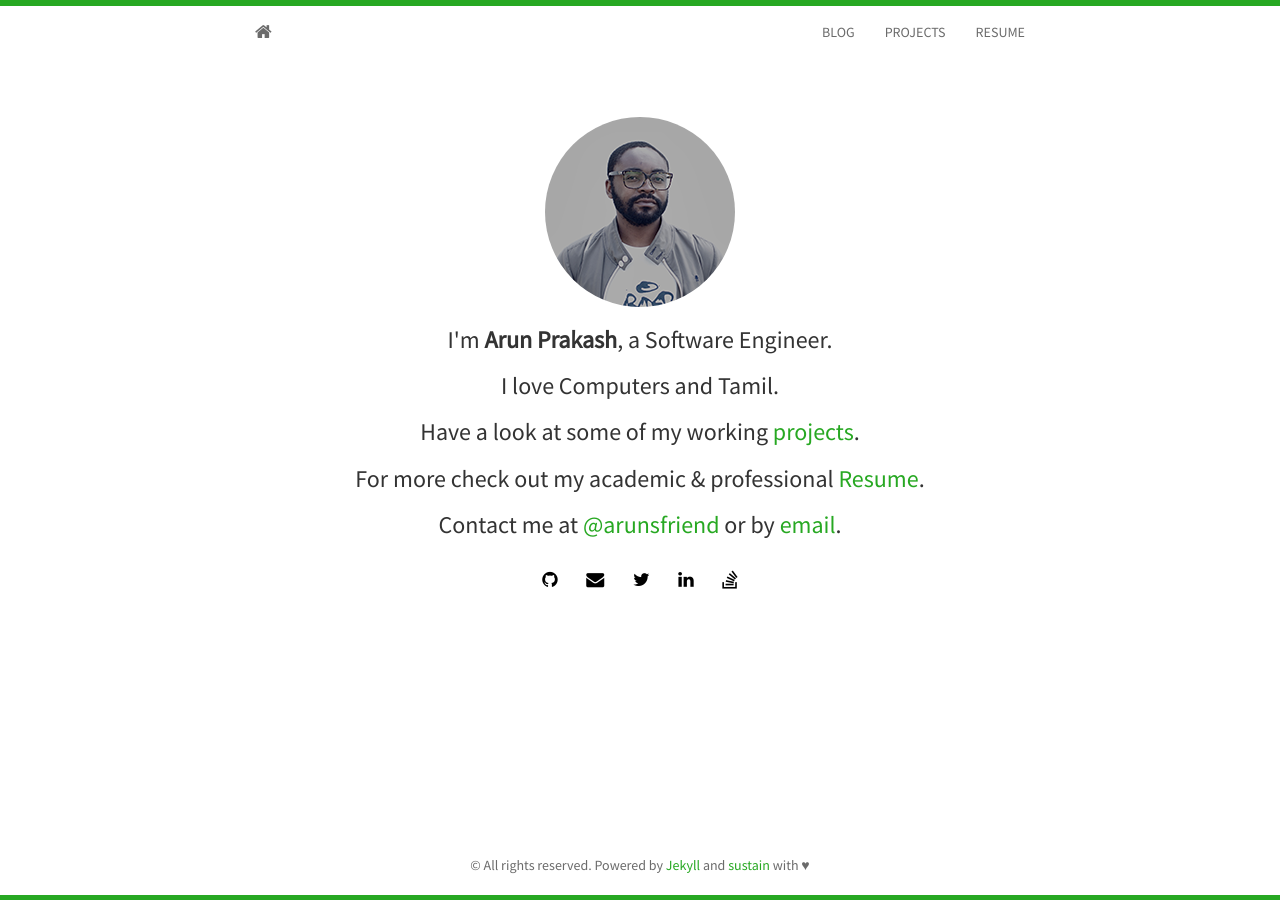
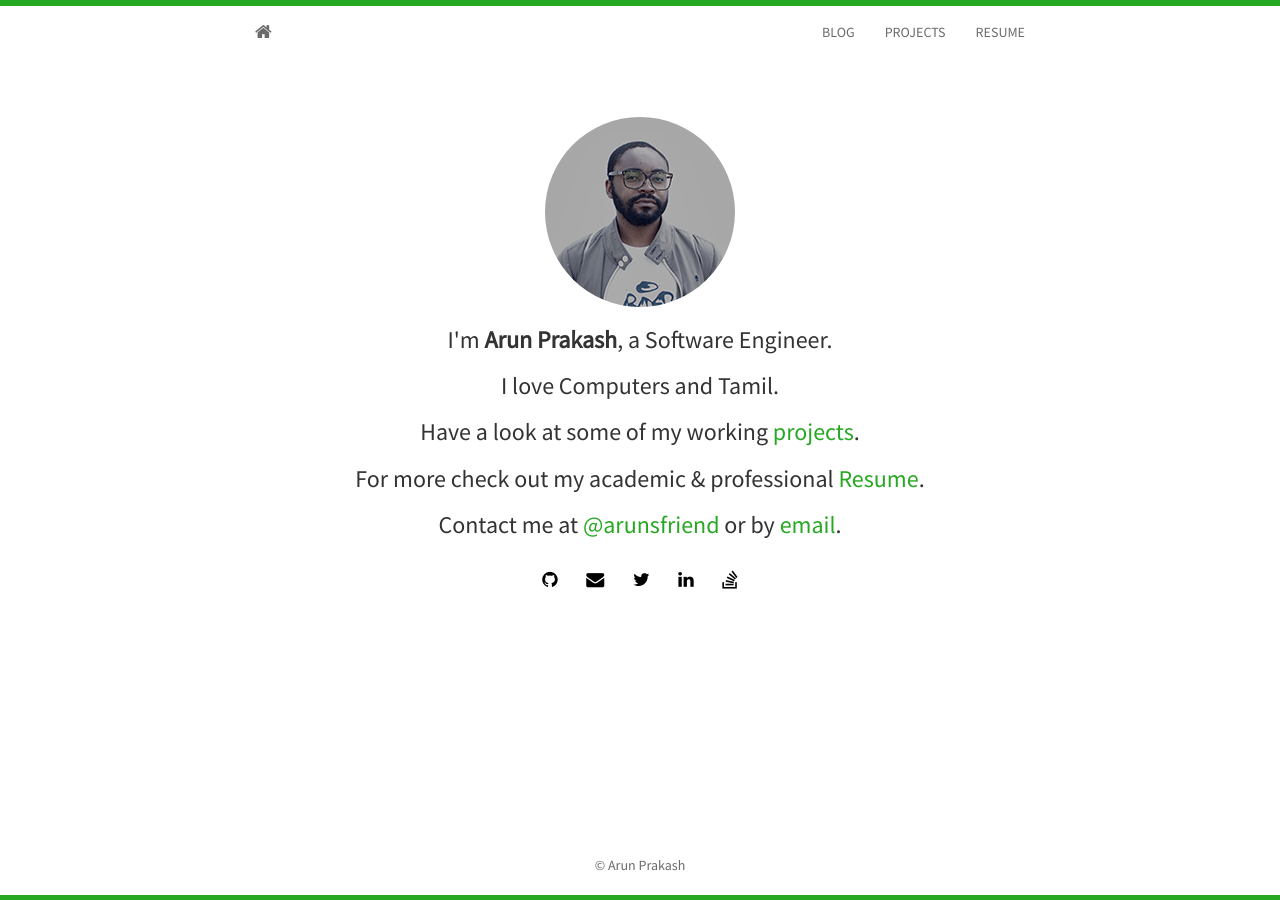
Before and after one commit to arunprakash/arunprakash.github.io, a Jekyll site: the page built from index.html, in a window 1280 px wide. Built offline with Jekyll 4.4.1, drawn with Linux system fonts in a browser that asks for light colours; nearby versions of some CDN libraries; the list of posts is cut into pages by our own code.

Commit message:
footer change

```diff
--- a/_includes/footer.html
+++ b/_includes/footer.html
@@ -1,8 +1,7 @@
 <footer>
     <div id="footer">
         <div class="container">
-            <p class="text-muted">© All rights reserved. Powered by <a href="http://jekyllrb.com/">Jekyll</a> and
-            <a href="http://www.github.com/jekyller/sustain">sustain</a> with ♥</p>
+            <p class="text-muted">© Arun Prakash</p>
         </div>
     </div>
 </footer>
```
